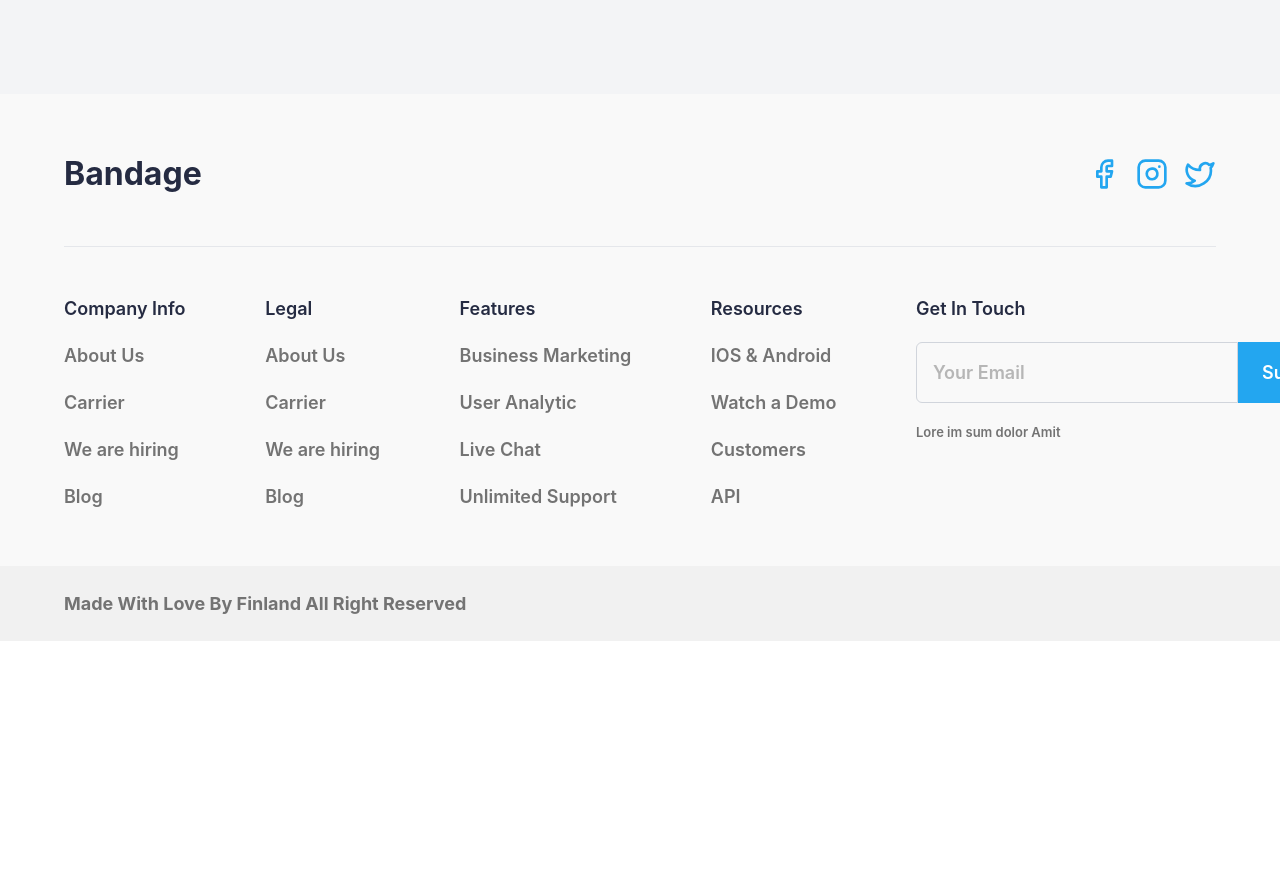
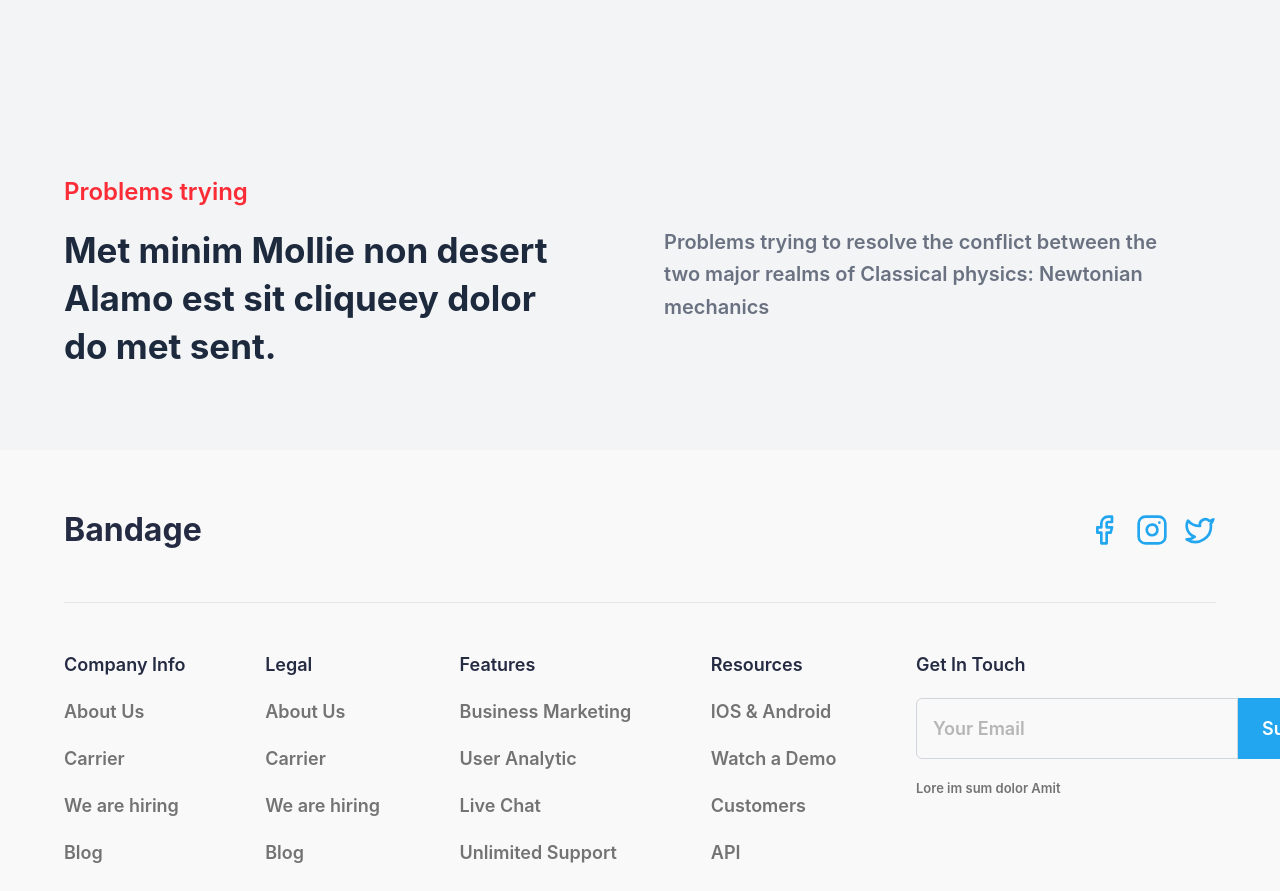
Before and after one commit to yigit-ozcan/ecommerce-react, a React (Vite) app: page /about in a window 1280 px wide. Shown: the part 899-1790 px from the top of the page. Before the commit the page ends 1540 px from the top, so only its background shows below. Built offline with nearby package versions, Linux system fonts and the light colour scheme.

Commit message:
add about page problem section

```diff
--- a/src/pages/AboutPage.jsx
+++ b/src/pages/AboutPage.jsx
@@ -39,6 +39,30 @@ function AboutPage() {
           </div>
         </div>
       </section>
+
+      <section className="w-full bg-gray-100 px-6 py-20">
+        <div className="max-w-6xl mx-auto flex flex-col md:flex-row md:items-start gap-10 md:gap-20">
+          {/* LEFT SIDE */}
+          <div className="flex flex-col max-w-xl text-center md:text-left">
+            <span className="text-red-500 text-[20px] md:text-[24px] font-semibold mb-4">
+              Problems trying
+            </span>
+
+            <h2 className="text-[32px] md:text-[35px] font-bold text-slate-800 leading-snug max-w-[350px] mx-auto md:mx-0 md:max-w-[520px]">
+              Met minim Mollie non desert Alamo est sit cliqueey dolor do met
+              sent.
+            </h2>
+          </div>
+
+          {/* RIGHT SIDE */}
+          <div className="flex items-start text-left md:max-w-[520px] md:mt-[52px]">
+            <p className="mx-10 text-gray-500 text-[22px] md:text-[20px] md:text-base leading-relaxed font-semibold md:mx-0 md:max-w-full">
+              Problems trying to resolve the conflict between the two major
+              realms of Classical physics: Newtonian mechanics
+            </p>
+          </div>
+        </div>
+      </section>
     </>
   );
 }
```
